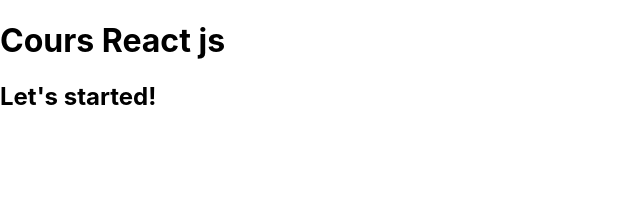
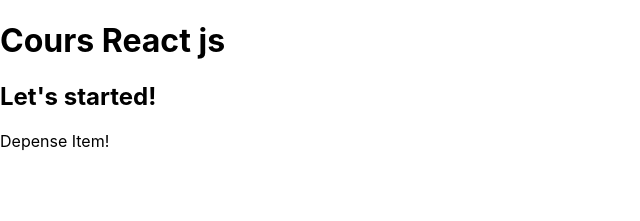
Before and after one commit to HKassogue/app_test_react_js, a JavaScript app: page / in a window 1280 px wide. Shown: the top 221 px of the page, without its empty margins (0-640 px from the left). Built offline with nearby package versions, Linux system fonts and the light colour scheme.

Commit message:
use of personnalized component in jsx

```diff
--- a/src/App.js
+++ b/src/App.js
@@ -1,11 +1,13 @@
 import logo from './logo.svg';
 import './App.css';
+import DepenseItem from './components/DepenseItem';
 
 function App() {
   return (
     <div>
       <h1>Cours React js</h1>
       <h2>Let's started!</h2>
+      <DepenseItem></DepenseItem>
     </div>
   );
 }
--- /dev/null
+++ b/src/components/DepenseItem.js
@@ -0,0 +1,5 @@
+function DepenseItem() {
+    return <p>Depense Item!</p>
+}
+
+export default DepenseItem;
```
